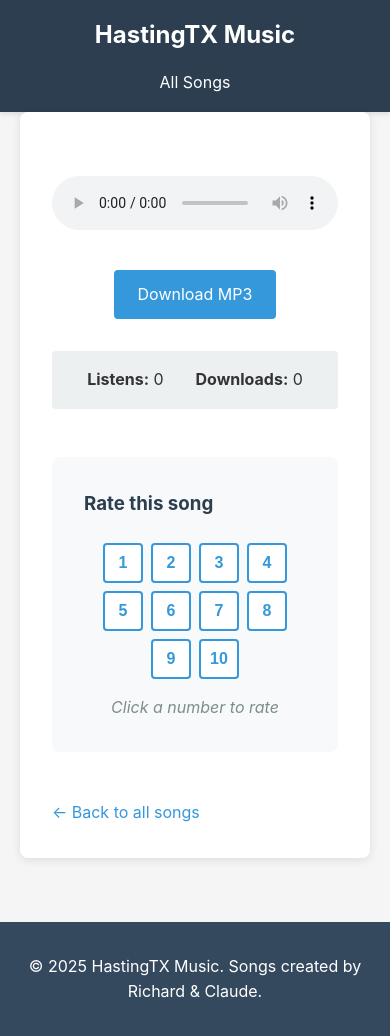
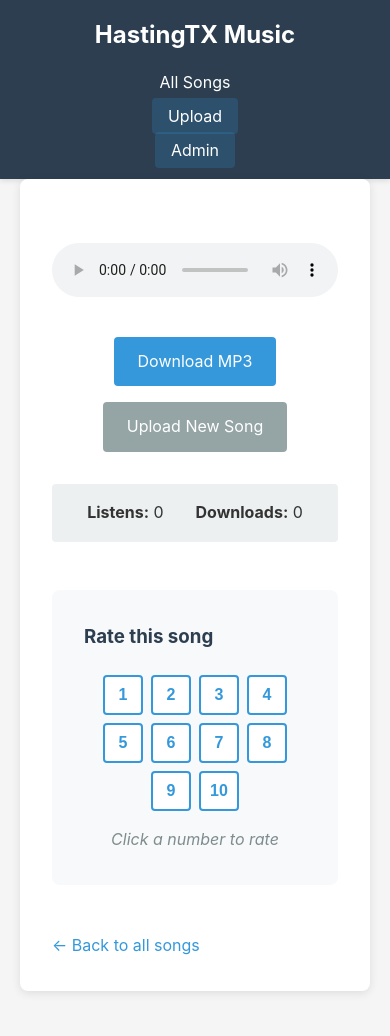
Before and after one commit to richardahasting/hastingtx-music, a Flask app: template templates/song.html in a window 390 px wide. Shown: the top 1036 px of the page. Run offline with Flask 3, Linux system fonts and the light colour scheme; the template is opened without the code that fills it, so the values that code supplies are empty.

Commit message:
Add admin buttons for local network access
Features added:
- Context processor to detect admin IP addresses
- 'Upload' and 'Admin' buttons in navigation (192.168.0.* only)
- 'Upload New Song' and 'Manage Playlists' buttons on playlist pages
- 'Upload New Song' button on individual song pages
- Highlighted admin links with blue background
- Responsive button layouts with flexbox

Admin buttons only visible when accessing from whitelisted IPs
(127.0.0.1, ::1, 192.168.0.0/24)

🤖 Generated with Claude Code (https://claude.com/claude-code)

Co-Authored-By: Claude <noreply@anthropic.com>

```diff
--- a/app.py
+++ b/app.py
@@ -31,6 +31,15 @@ def require_admin_ip(f):
 
         return f(*args, **kwargs)
     return decorated_function
+
+
+# Template context processor
+@app.context_processor
+def inject_admin_status():
+    """Make admin IP status available to all templates."""
+    client_ip = request.remote_addr
+    is_admin = is_ip_allowed(client_ip, config.ADMIN_IP_WHITELIST)
+    return dict(is_admin_ip=is_admin)
 
 
 # Template filters
--- a/static/css/style.css
+++ b/static/css/style.css
@@ -57,6 +57,18 @@ header {
 
 .nav-links a:hover {
     opacity: 0.8;
+}
+
+.nav-links .admin-link {
+    background-color: rgba(52, 152, 219, 0.2);
+    padding: 0.5rem 1rem;
+    border-radius: 4px;
+    transition: background-color 0.2s;
+}
+
+.nav-links .admin-link:hover {
+    background-color: rgba(52, 152, 219, 0.4);
+    opacity: 1;
 }
 
 /* Main Content */
@@ -173,6 +185,10 @@ footer {
 .song-actions {
     text-align: center;
     margin: 2rem 0;
+    display: flex;
+    gap: 1rem;
+    justify-content: center;
+    flex-wrap: wrap;
 }
 
 .song-stats {
@@ -328,6 +344,9 @@ footer {
 
 .playlist-actions {
     margin: 1.5rem 0;
+    display: flex;
+    gap: 1rem;
+    flex-wrap: wrap;
 }
 
 /* Song Table */
--- a/templates/base.html
+++ b/templates/base.html
@@ -16,6 +16,10 @@
                 </h1>
                 <ul class="nav-links">
                     <li><a href="{{ url_for('playlist', identifier='all') }}">All Songs</a></li>
+                    {% if is_admin_ip %}
+                    <li><a href="{{ url_for('upload') }}" class="admin-link">Upload</a></li>
+                    <li><a href="{{ url_for('admin') }}" class="admin-link">Admin</a></li>
+                    {% endif %}
                     {% block nav_extra %}{% endblock %}
                 </ul>
             </div>
--- a/templates/song.html
+++ b/templates/song.html
@@ -25,6 +25,11 @@
         <a href="{{ url_for('download_song', identifier=song.identifier) }}" class="btn btn-primary">
             Download MP3
         </a>
+        {% if is_admin_ip %}
+        <a href="{{ url_for('upload') }}" class="btn btn-secondary">
+            Upload New Song
+        </a>
+        {% endif %}
     </div>
 
     <div class="song-stats">
```
Also changed, not shown: templates/playlist.html (+8 -0 lines), 1 other file.
